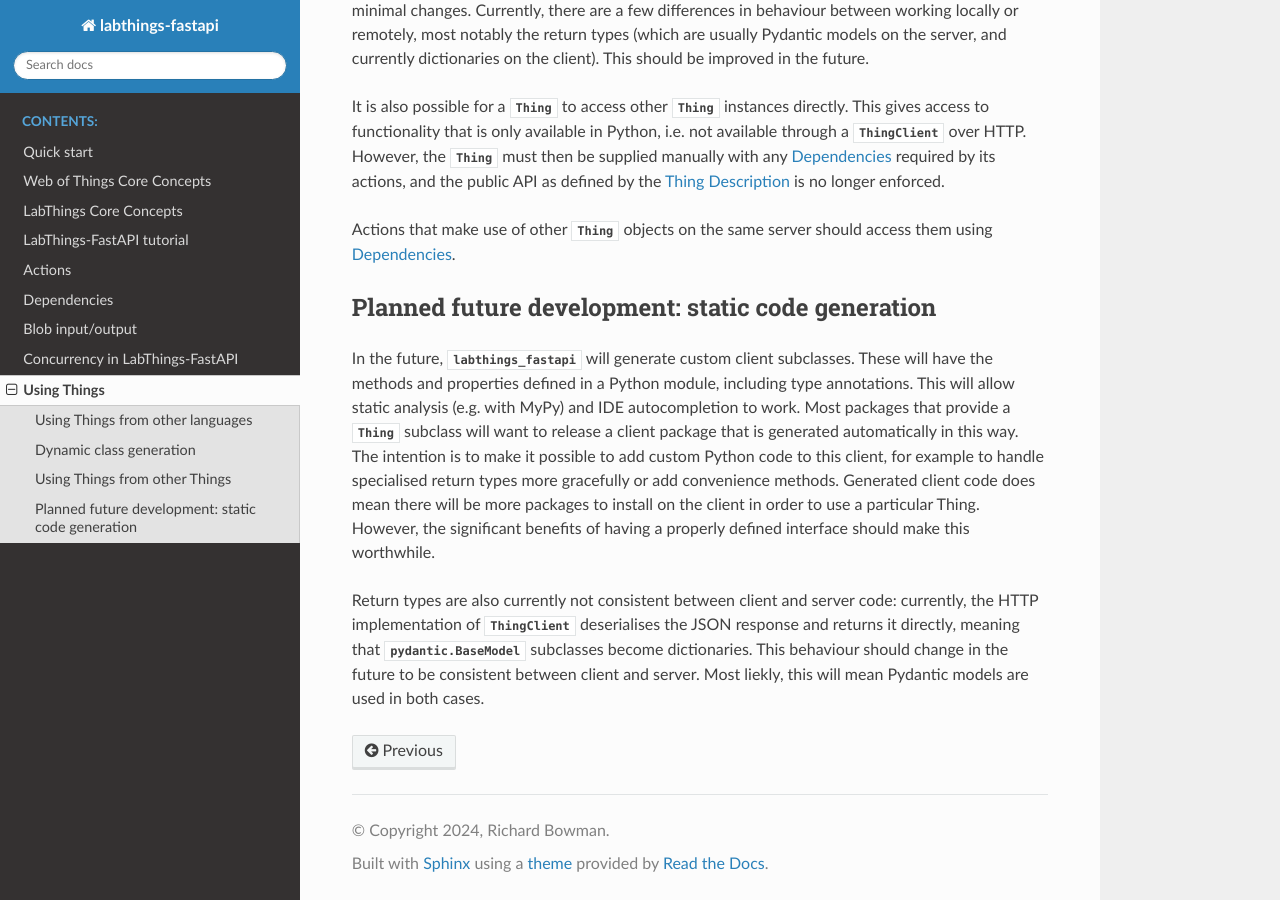
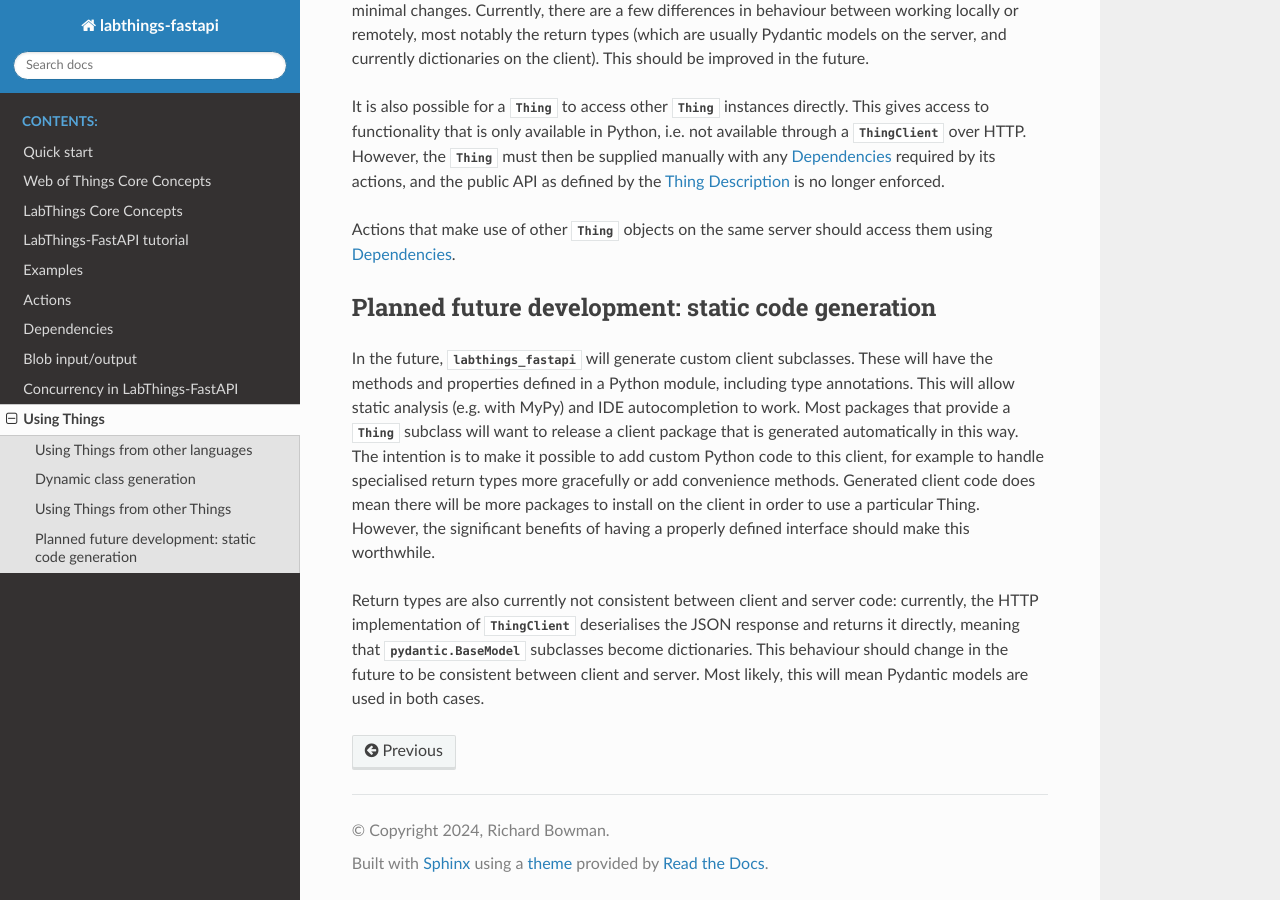
Before and after one commit to labthings/labthings-fastapi, a Sphinx documentation site: the page built from docs/source/using_things.rst, in a window 1280 px wide and 900 px high, scrolled down 1306 px. Built offline with Sphinx 7.4.7 and the Read the Docs theme 3.1.0, drawn with Linux system fonts in a browser that asks for light colours; pages that are not in the unit, such as notebooks, are missing from menus; the version number is read from the project's files by our own code.

Commit message:
Fix typos and delete examples folder in response to review.

```diff
--- a/docs/source/index.rst
+++ b/docs/source/index.rst
@@ -9,6 +9,7 @@
    wot_core_concepts.rst
    lt_core_concepts.rst
    tutorial/index.rst
+   examples.rst
    actions.rst
    dependencies/dependencies.rst
    blobs.rst
--- a/docs/source/using_things.rst
+++ b/docs/source/using_things.rst
@@ -37,4 +37,4 @@
 
 In the future, `labthings_fastapi` will generate custom client subclasses. These will have the methods and properties defined in a Python module, including type annotations. This will allow static analysis (e.g. with MyPy) and IDE autocompletion to work. Most packages that provide a `Thing` subclass will want to release a client package that is generated automatically in this way. The intention is to make it possible to add custom Python code to this client, for example to handle specialised return types more gracefully or add convenience methods. Generated client code does mean there will be more packages to install on the client in order to use a particular Thing. However, the significant benefits of having a properly defined interface should make this worthwhile.
 
-Return types are also currently not consistent between client and server code: currently, the HTTP implementation of `.ThingClient` deserialises the JSON response and returns it directly, meaning that `pydantic.BaseModel` subclasses become dictionaries. This behaviour should change in the future to be consistent between client and server. Most liekly, this will mean Pydantic models are used in both cases.
+Return types are also currently not consistent between client and server code: currently, the HTTP implementation of `.ThingClient` deserialises the JSON response and returns it directly, meaning that `pydantic.BaseModel` subclasses become dictionaries. This behaviour should change in the future to be consistent between client and server. Most likely, this will mean Pydantic models are used in both cases.
```
Also changed, not shown: README.md (+1 -1 lines), docs/source/examples.rst (added, +9 -0 lines), examples/README.md (deleted).
